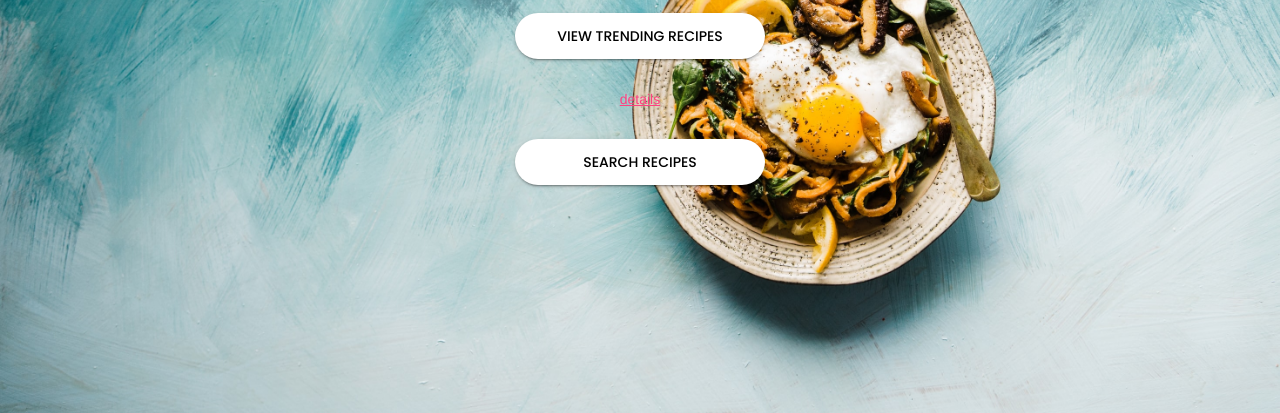
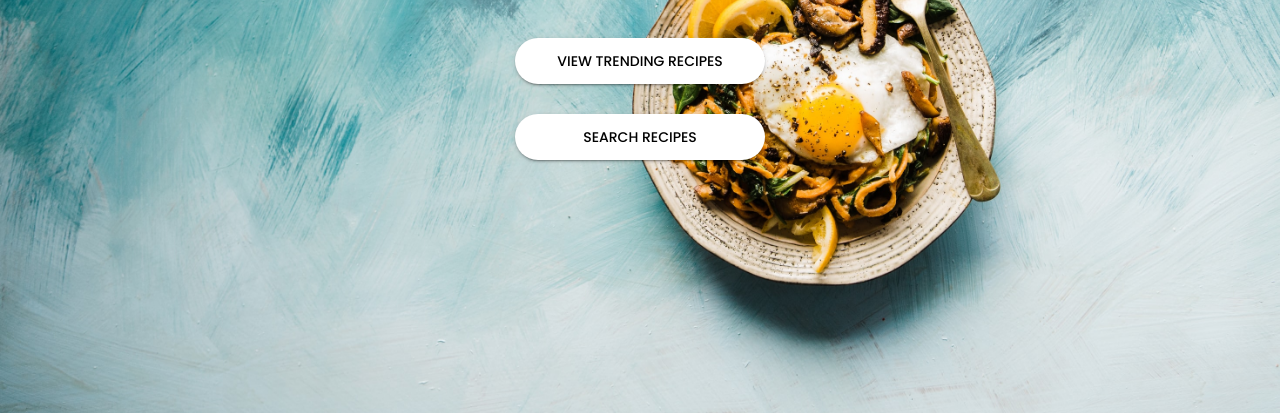
Before and after one commit to jasmincher/final-project-phase-1, a website built with Parcel: page index.html in a window 1280 px wide. Shown: the part 387-800 px from the top of the page. Built offline with nearby package versions, Linux system fonts and the light colour scheme; a web font is replaced by a local one.

Commit message:
Removed test link

```diff
--- a/index.html
+++ b/index.html
@@ -43,7 +43,7 @@
                 </button>
             </a>
 
-            <a href ="pages/details.html">details</a>
+
               <a href="pages/search.html">
 
 
```
